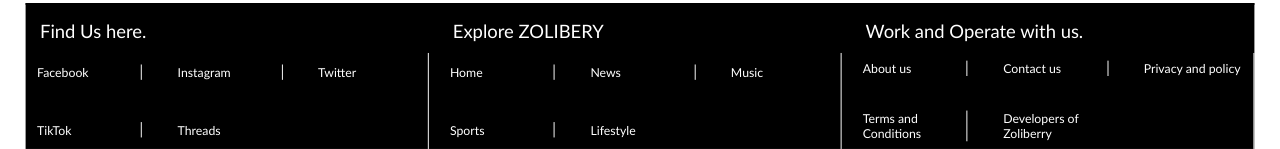
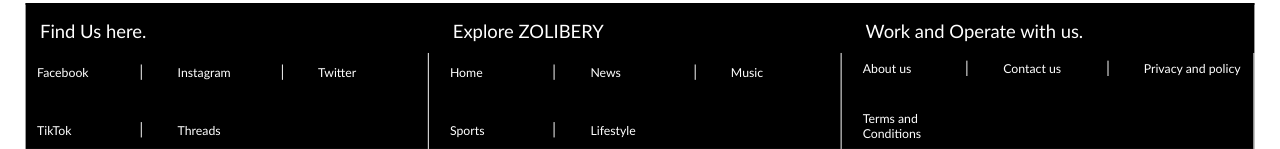
Before and after one commit to bosstresor/Zoliberry_Host, a PHP site: page / in a window 1280 px wide. Shown: the part 833-982 px from the top of the page. Run offline with PHP 8.4, Linux system fonts and the light colour scheme; data that the repository does not hold is empty.

Commit message:
Update index.php

```diff
--- a/Views/index.php
+++ b/Views/index.php
@@ -87,9 +87,7 @@
             <div class="link">
                 <a  style="color: white;"href="/TermsAndConditions">Terms and Conditions</a>
             </div>
-            <div class="link">
-                <a style="color: white;" href="/Developers">Developers of <?= $_ENV['WEBSITE_NAME'] ?? "Zoliberry" ?></a>
-            </div>
+
         </div>
     </div>
 </footer>
```
